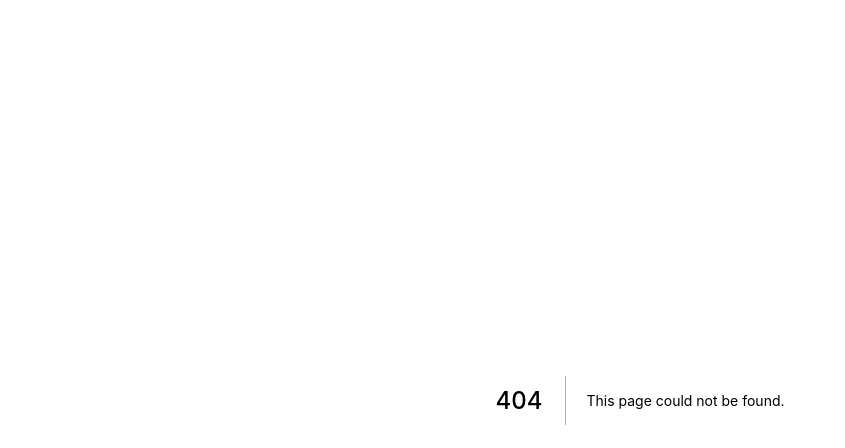
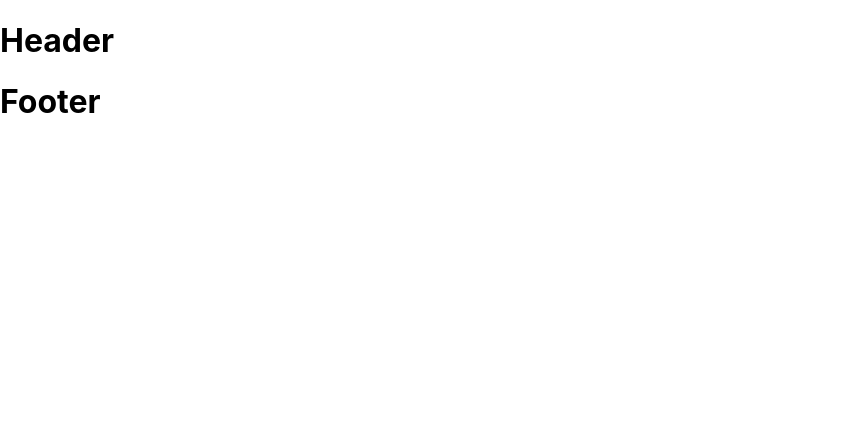
Before and after one commit to edanum/recipes-app, a Next.js app: page /components/Footer in a window 1280 px wide. Before the commit this address had no page. Shown: the top 448 px of the page, without its empty margins (0-845 px from the left). Built offline with nearby package versions, Linux system fonts and the light colour scheme.

Commit message:
part2:Layouts

```diff
--- a/pages/_app.js
+++ b/pages/_app.js
@@ -1,7 +1,12 @@
-import '../styles/globals.css'
+import "../styles/globals.css";
+import Layout from "./components/Layout";
 
 function MyApp({ Component, pageProps }) {
-  return <Component {...pageProps} />
+  return (
+    <Layout>
+      <Component {...pageProps} />
+    </Layout>
+  );
 }
 
-export default MyApp
+export default MyApp;
--- /dev/null
+++ b/pages/components/Footer.js
@@ -0,0 +1,7 @@
+export default function Footer () {
+  return (
+    <>
+      <h1>Footer</h1>
+    </>
+  );
+}
--- /dev/null
+++ b/pages/components/Header.js
@@ -0,0 +1,7 @@
+export default function Header() {
+  return (
+    <>
+      <h1>Header</h1>
+    </>
+  );
+}
--- a/pages/Layout.js
+++ b/pages/components/Layout.js
@@ -1,3 +1,6 @@
+import Header from "./Header";
+import Footer from "./Footer";
+
 export default function Layout() {
   return (
     <>
```
